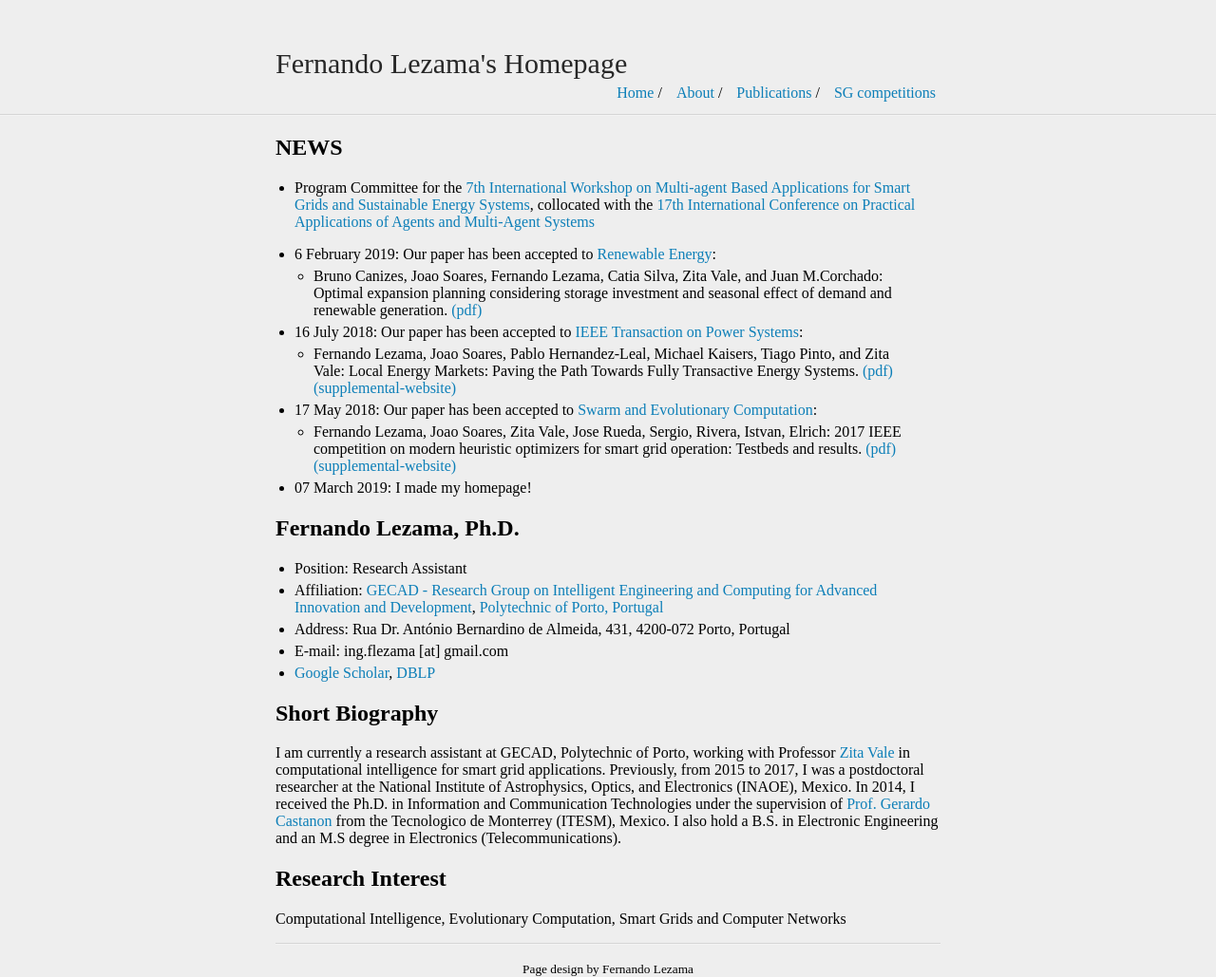
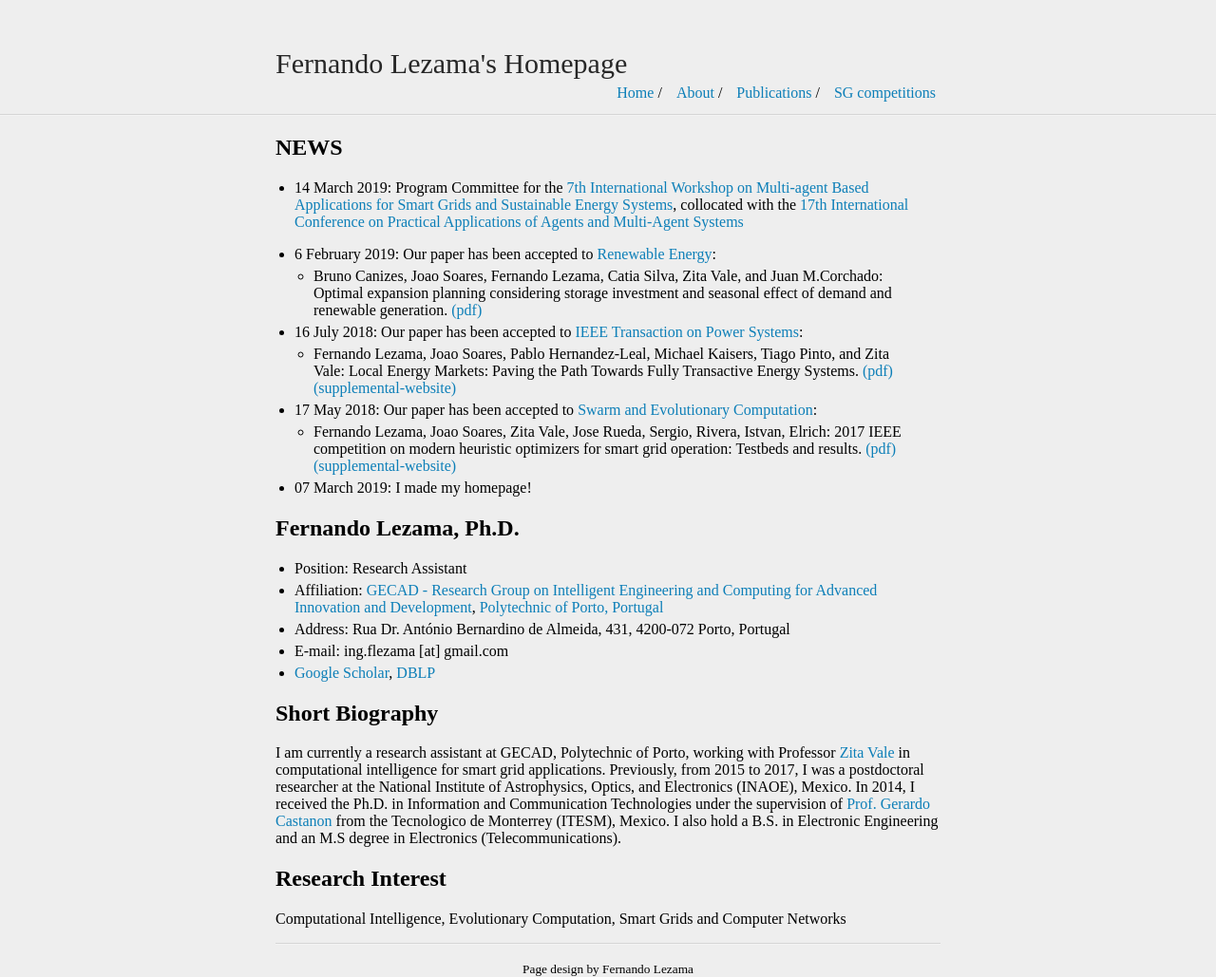
Before and after one commit to fernandolezama/fernandolezama.github.io, a Jekyll site: the page built from index.md, in a window 1280 px wide. Shown: the whole page at 95% size. Built offline with Jekyll 4.4.1, drawn with Linux system fonts in a browser that asks for light colours.

Commit message:
Update index.md

```diff
--- a/index.md
+++ b/index.md
@@ -6,7 +6,7 @@
 
 ## NEWS
 
-* Program Committee for the [7th International Workshop on Multi-agent Based Applications for Smart Grids and Sustainable Energy Systems](https://www.paams.net/workshops/masges), collocated with the [17th International Conference on Practical Applications of Agents and Multi-Agent Systems](https://www.paams.net/)
+* 14 March 2019: Program Committee for the [7th International Workshop on Multi-agent Based Applications for Smart Grids and Sustainable Energy Systems](https://www.paams.net/workshops/masges), collocated with the [17th International Conference on Practical Applications of Agents and Multi-Agent Systems](https://www.paams.net/)
 
 * 6 February 2019: Our paper has been accepted to [Renewable Energy](https://www.sciencedirect.com/science/article/pii/S0960148119301508):
     * Bruno Canizes, Joao Soares, Fernando Lezama, Catia Silva, Zita Vale, and Juan M.Corchado: Optimal expansion planning considering storage investment and seasonal effect of demand and renewable generation. [(pdf)](pdf/bc-RENE2019.pdf)
```
